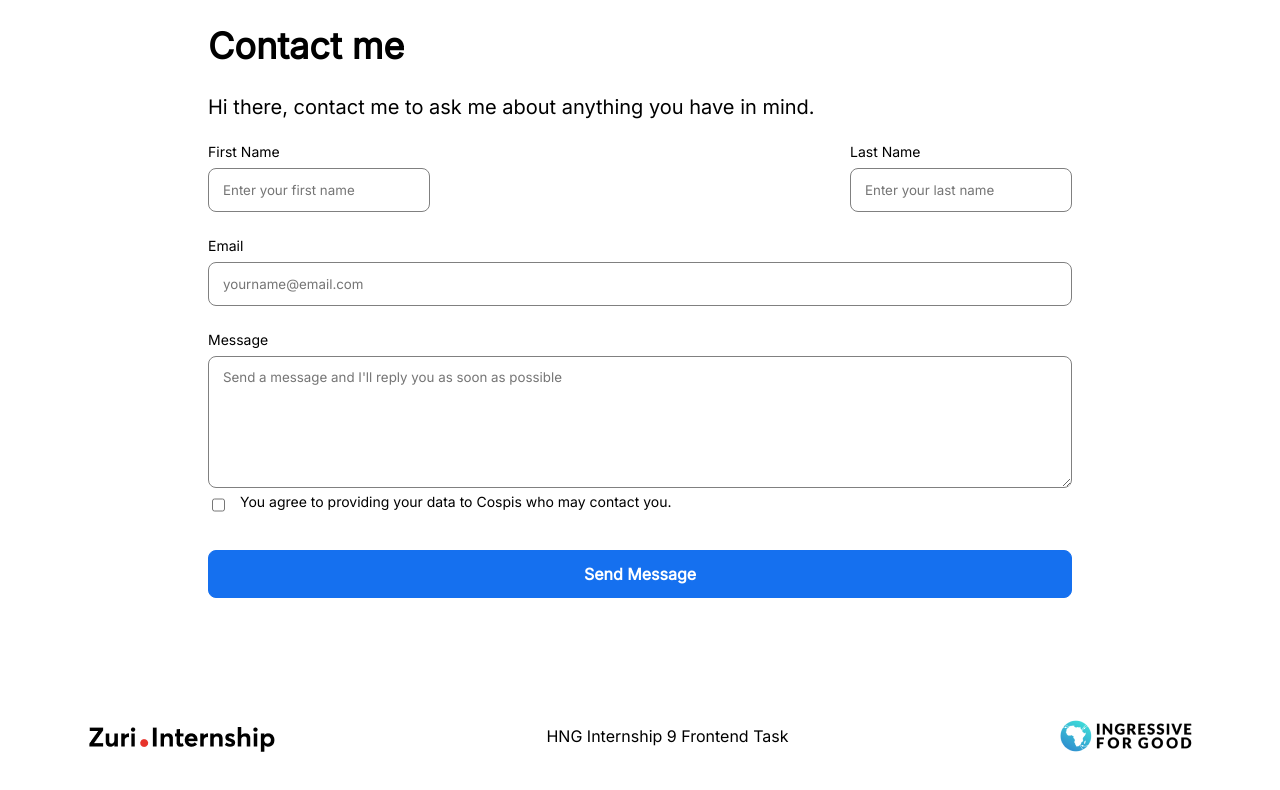
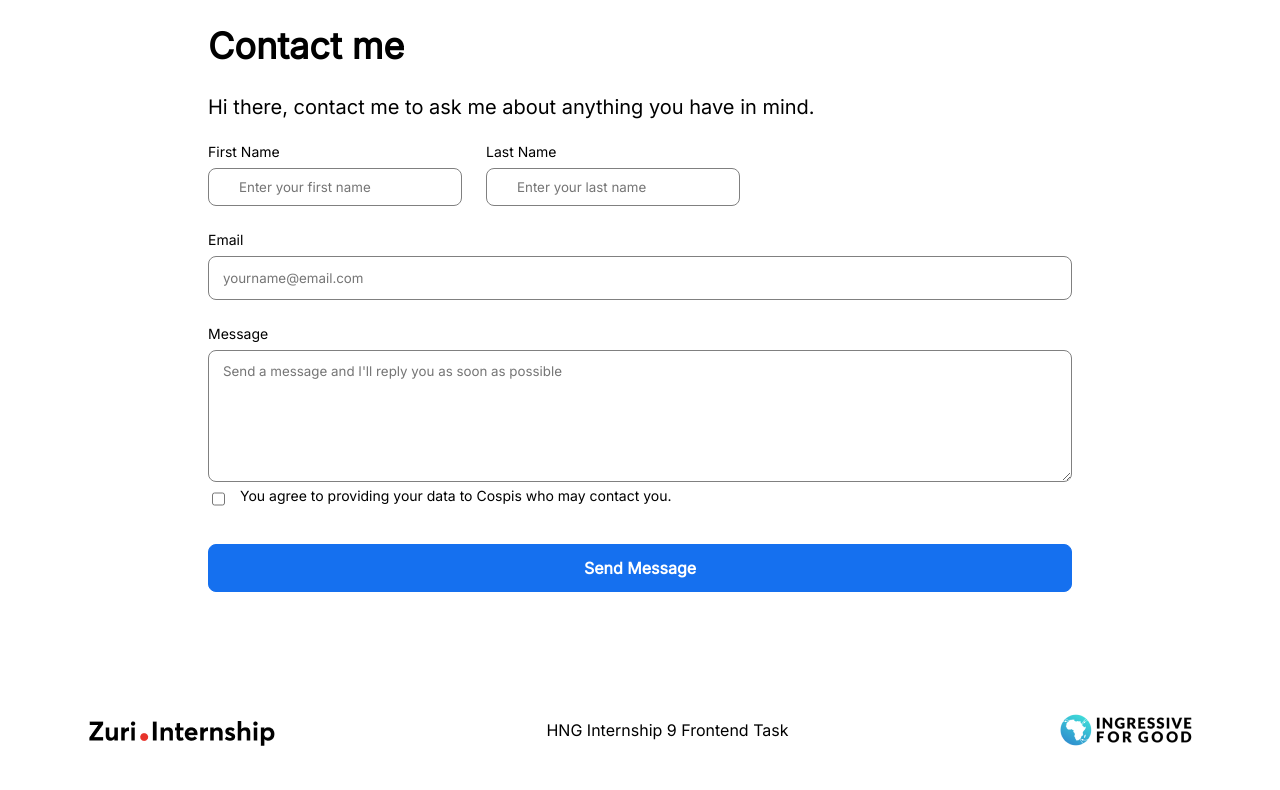
Before and after one commit to Cospis/Front-End-Stage-1-Task, a React (Create React App) app: page /contact in a window 1280 px wide. Shown: the top 790 px of the page. Built offline with nearby package versions, Linux system fonts and the light colour scheme.

Commit message:
Update index.css

```diff
--- a/src/index.css
+++ b/src/index.css
@@ -135,17 +135,14 @@ label{
 .details-name{
   display: flex;
   width: 100%;
-justify-content:space-between;
-
+  column-gap: 24px;
 }
 #first_name, #last_name{
-  height: 44px;
   border-radius: 8px;
   margin-bottom: 24px;
-  width: 100%;
   box-sizing: border-box;
   border: grey 1px solid;
-  padding: 12px 14px;
+  padding: 10px 30px;
 }
 
 .footer{
```
